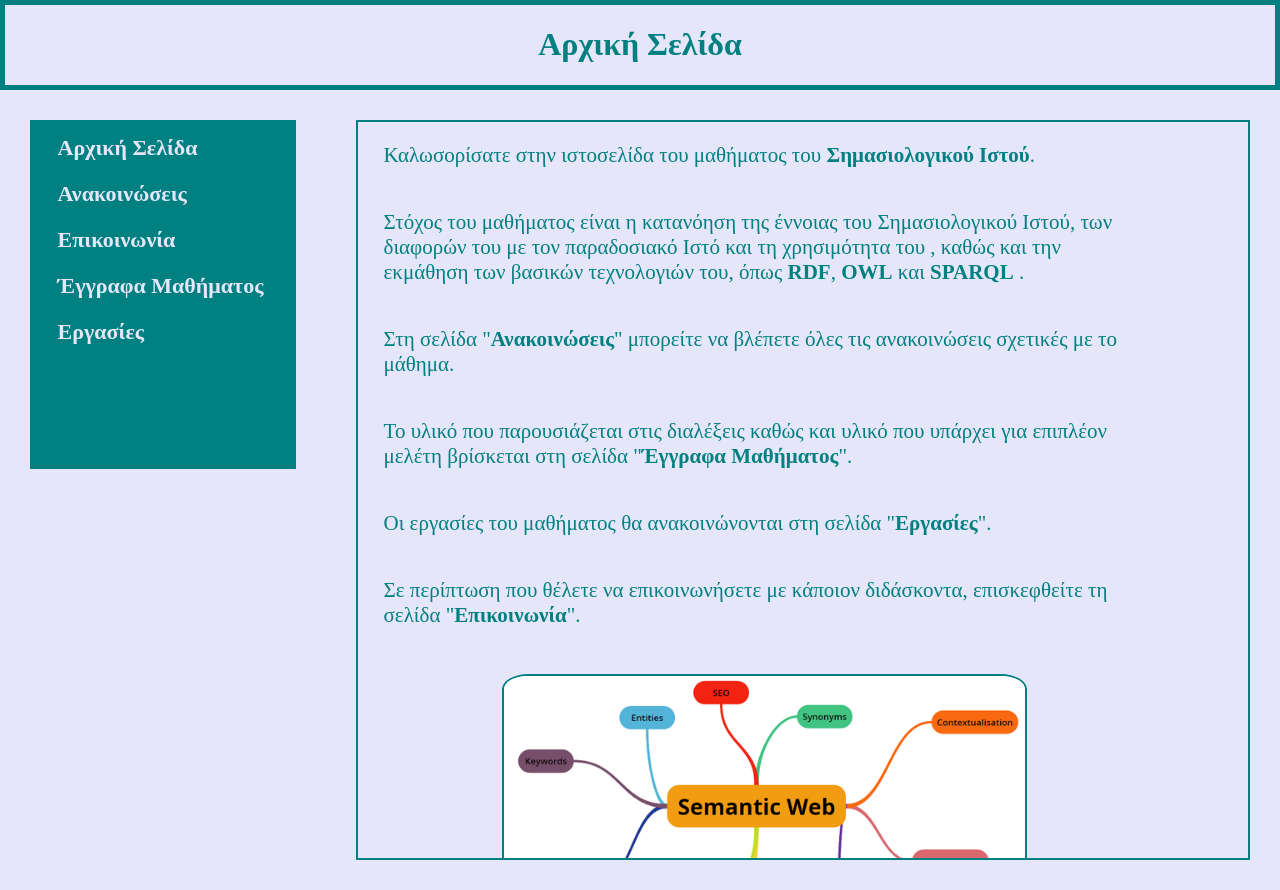
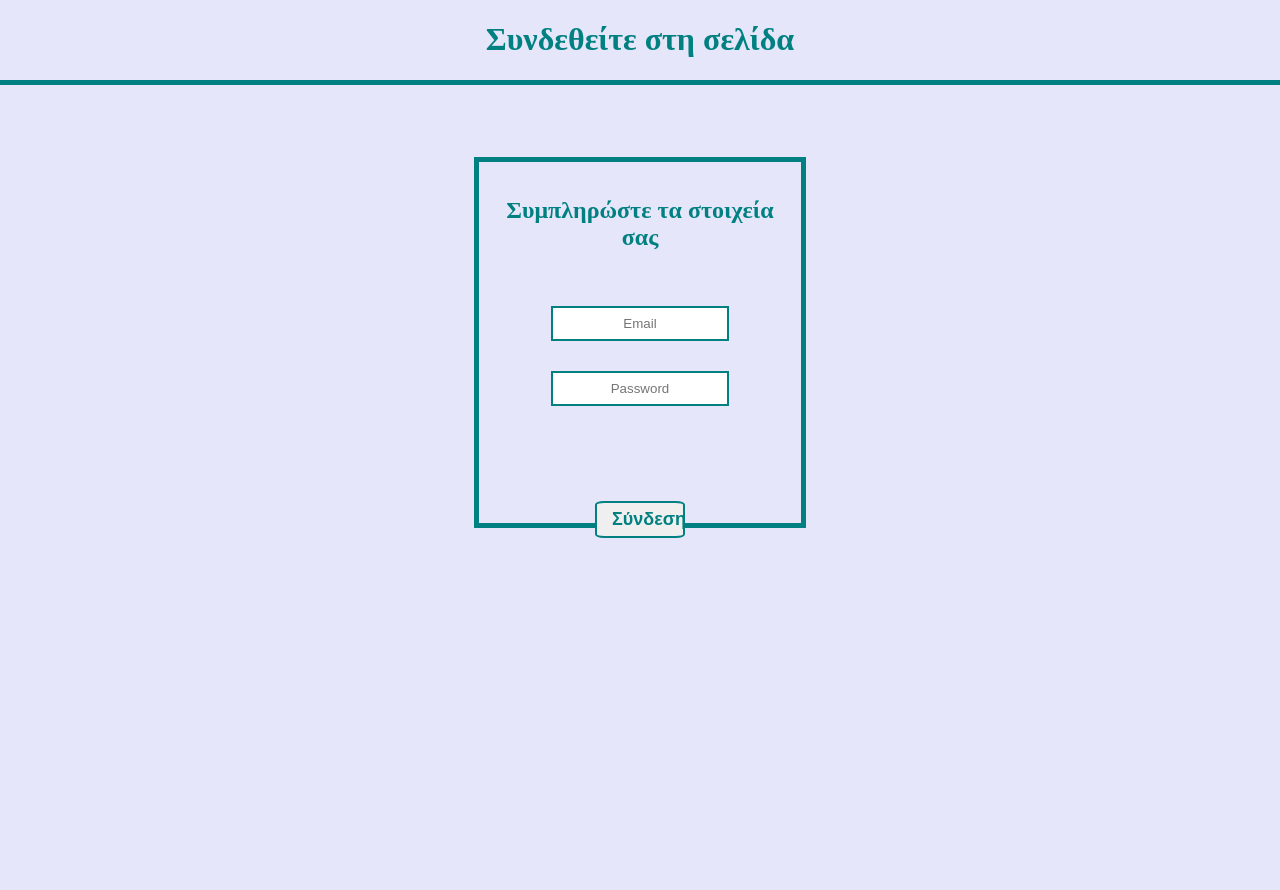
Before and after one commit to AndreasNbt/EPD_Project, a PHP site: page / in a window 1280 px wide. After the commit the page ends 538 px from the top, so only its background shows below. Run offline with PHP 8.4, Linux system fonts and the light colour scheme.

Commit message:
HTML files are now PHP files, previous index page is now the home page, added login page as index, added loginB php file to handle the back-end side of login

```diff
--- a/index.html
+++ b/home_page.php
@@ -10,22 +10,19 @@
 <body>
 
     <div class="main flex-column">
-
-        <div class="header teal big-border"> <h1> Αρχική Σελίδα </h1> </div>
+        <div class="header teal big-border-bottom">
+            <h1> Αρχική Σελίδα </h1>
+        </div>
 
         <div class="content">
-            <div class="link-container flex-column thin-border">
-                <a class="link lavender mb"" href="#">Αρχική Σελίδα</a>
-                <a class="link lavender mb"" href="announcement.html">Ανακοινώσεις</a>
-                <a class="link lavender mb"" href="communication.html">Επικοινωνία</a>
-                <a class="link lavender mb"" href="documents.html">Έγγραφα Μαθήματος</a>
-                <a class="link lavender mb"" href="homework.html">Εργασίες</a>
-            </div>
+            <?php
+                include "links.php";
+            ?>
 
             <div class="description-container flex-column teal thin-border">
                 <p class="paragraph">Καλωσορίσατε στην ιστοσελίδα του μαθήματος του <strong>Σημασιολογικού Ιστού</strong>.</p>
                 <p>Στόχος του μαθήματος είναι η κατανόηση της έννοιας του Σημασιολογικού Ιστού, των διαφορών του με τον παραδοσιακό Ιστό και τη χρησιμότητα του
-                   , καθώς και την εκμάθηση των βασικών τεχνολογιών του, όπως <strong>RDF</strong>, <strong>OWL</strong> και <strong>SPARQL</strong> . </p>
+                , καθώς και την εκμάθηση των βασικών τεχνολογιών του, όπως <strong>RDF</strong>, <strong>OWL</strong> και <strong>SPARQL</strong> . </p>
                 <p>Στη σελίδα "<strong>Ανακοινώσεις</strong>" μπορείτε να βλέπετε όλες τις ανακοινώσεις σχετικές με το μάθημα.</p>
                 <p>Το υλικό που παρουσιάζεται στις διαλέξεις καθώς και υλικό που υπάρχει για επιπλέον μελέτη βρίσκεται στη σελίδα "<strong>Έγγραφα Μαθήματος</strong>".</p>
                 <p>Οι εργασίες του μαθήματος θα ανακοινώνονται στη σελίδα "<strong>Εργασίες</strong>".</p>
@@ -38,7 +35,6 @@
 
             </div>
         </div>
-
     </div>
 </body>
 </html>
--- /dev/null
+++ b/index.php
@@ -0,0 +1,41 @@
+<!DOCTYPE html>
+<html lang="en">
+<head>
+    <meta charset="UTF-8">
+    <meta http-equiv="X-UA-Compatible" content="IE=edge">
+    <meta name="viewport" content="width=device-width, initial-scale=1.0">
+    <link rel="stylesheet" href="styles.css">
+    <title>Σύνδεση</title>
+</head>
+<body>
+
+    <div class="main flex-column">
+
+        <div class="header teal big-border-bottom">
+            <h1> Συνδεθείτε στη σελίδα </h1>
+        </div>
+
+            <div class="content">
+                <div class="login-container flex-column teal big-border center">
+                    <h2 class="teal mb">Συμπληρώστε τα στοιχεία σας</h2>
+                    <div class="flex-column inputs-container mt">
+                        <form action="PHP_Back_End/loginb.php" method="post">
+                            <i class="fa-solid fa-lg fa-envelope icon big-icon"></i>
+                            <input type="text" class="input-field thin-border" placeholder="Email" name="email" required>
+                            <br>
+                            <i class="fa-solid fa-lg fa-lock icon big-icon"></i>
+                            <input type="password" class="input-field thin-border" placeholder="Password" name="password" required>
+                            <br>
+                            <button class="sign-btn thin-border teal" type="submit">Σύνδεση</button>
+                        </form>
+                    </div>
+                        <br>
+
+
+                </div>
+            </div>
+    </div>
+
+
+</body>
+</html>
--- a/styles.css
+++ b/styles.css
@@ -27,6 +27,10 @@
     border: 5px solid teal;
 }
 
+.big-border-bottom {
+    border-bottom: 5px solid teal;
+}
+
 .flex {
     display: flex;
 }
@@ -46,6 +50,10 @@
 
 .bold {
     font-weight: bold;
+}
+
+.center {
+    text-align: center;
 }
 
 .left100 {
@@ -161,7 +169,42 @@
     margin-left: 40px;
 }
 
+.mt {
+    margin-top: 20px;
+}
+
 .important-text {
     color: rgb(133, 50, 50);
     font-weight: bold;
 }
+
+.login-container {
+    position: relative;
+    bottom: 100px;
+    margin: auto;
+    padding: 20px;
+    width: 22%;
+    height: 45%;
+    align-items: center;
+}
+
+.inputs-container {
+    width: 80%;
+}
+
+
+.input-field {
+    padding: 8px;
+    text-align: center;
+    width: 70%;
+    margin: 15px;
+}
+
+.sign-btn {
+    border-radius: 10%;
+    font-size: 18px;
+    font-weight: 700;
+    padding: 6px 15px;
+    margin-top: 80px;
+    width: 40%;
+}
```
Also changed, not shown: PHP_Back_End/loginB.php (added, +63 -0 lines), announcement.php (renamed from announcement.html, +6 -8 lines), communication.php (renamed from communication.html, +6 -8 lines), db_connection.php (added, +14 -0 lines), documents.php (renamed from documents.html, +6 -9 lines), homework.php (renamed from homework.html, +4 -9 lines), links.php (added, +7 -0 lines).
